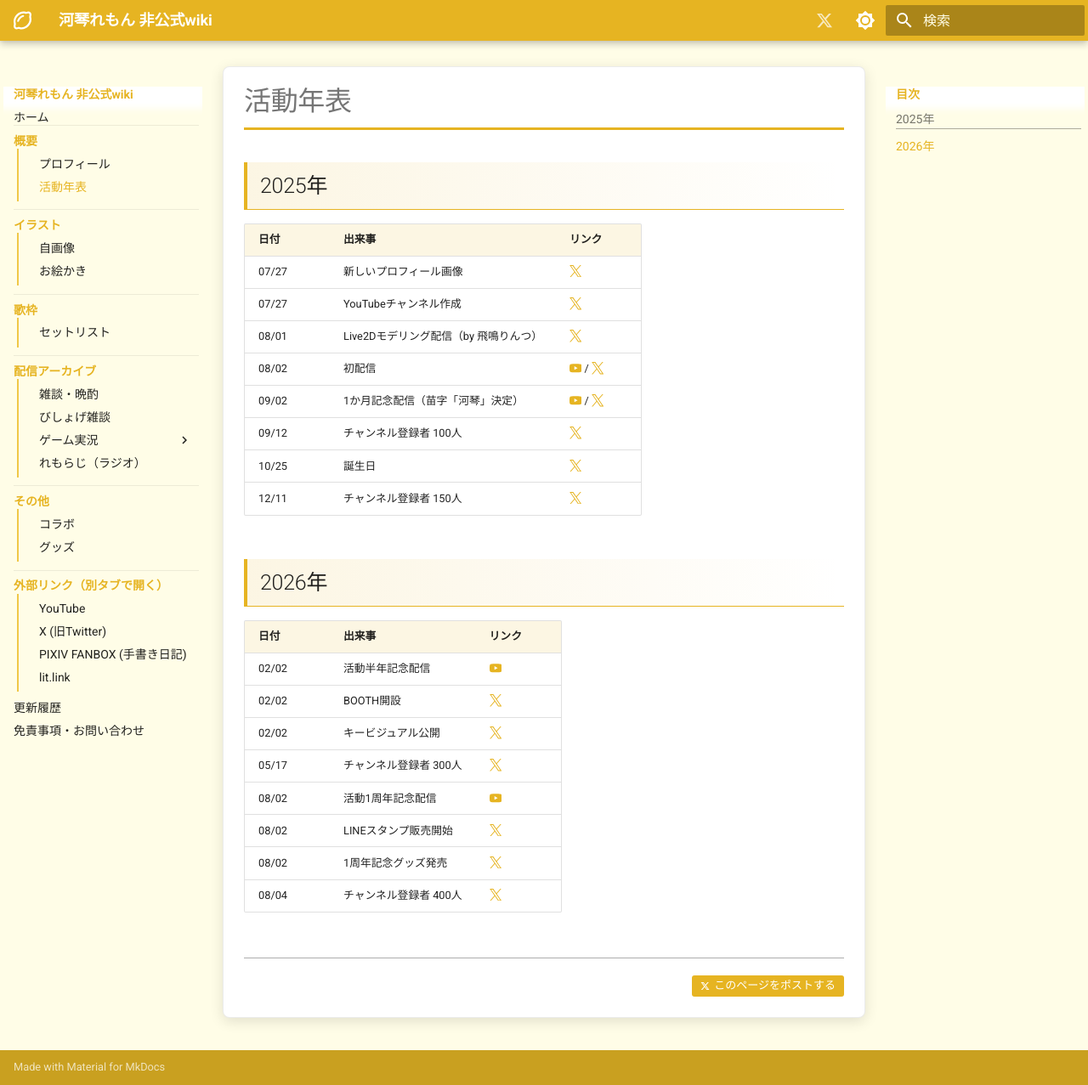
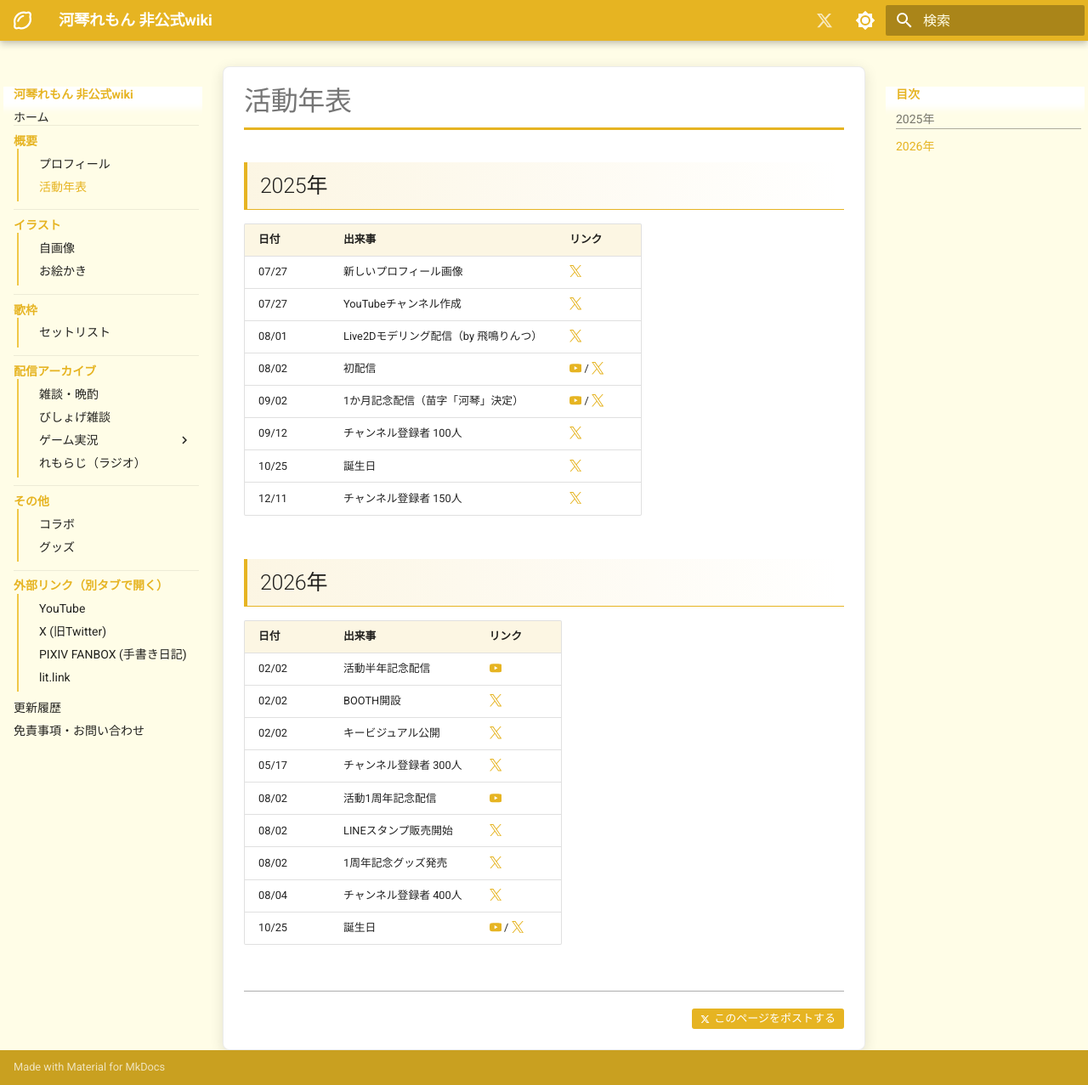
Before and after one commit to ameyamatmk/kawagoto-lemon-unofficial-wiki, an MkDocs documentation site: the page built from docs/history.md, in a window 1280 px wide and 1277 px high. Shown: the whole window at 85% size. Built offline with MkDocs 1.6.1 and Material for MkDocs 9.7.7, drawn with Linux system fonts in a browser that asks for light colours; comment, search, counter and statistics services are not loaded.

Commit message:
docs: 活動年表に2026年の誕生日を追記

```diff
--- a/docs/history.md
+++ b/docs/history.md
@@ -25,3 +25,4 @@
 | 08/02 | LINEスタンプ販売開始 | [:simple-x:](https://x.com/lemonmon017/status/2083893917477695833) |
 | 08/02 | 1周年記念グッズ発売 | [:simple-x:](https://x.com/lemonmon017/status/2083896492423856129) |
 | 08/04 | チャンネル登録者 400人 | [:simple-x:](https://x.com/lemonmon017/status/2084630848603840962) |
+| 10/25 | 誕生日 | [:simple-youtube:](https://www.youtube.com/watch?v=2A3Lti8Wt2s) / [:simple-x:](https://x.com/lemonmon017/status/2114018709941711019) |
```
